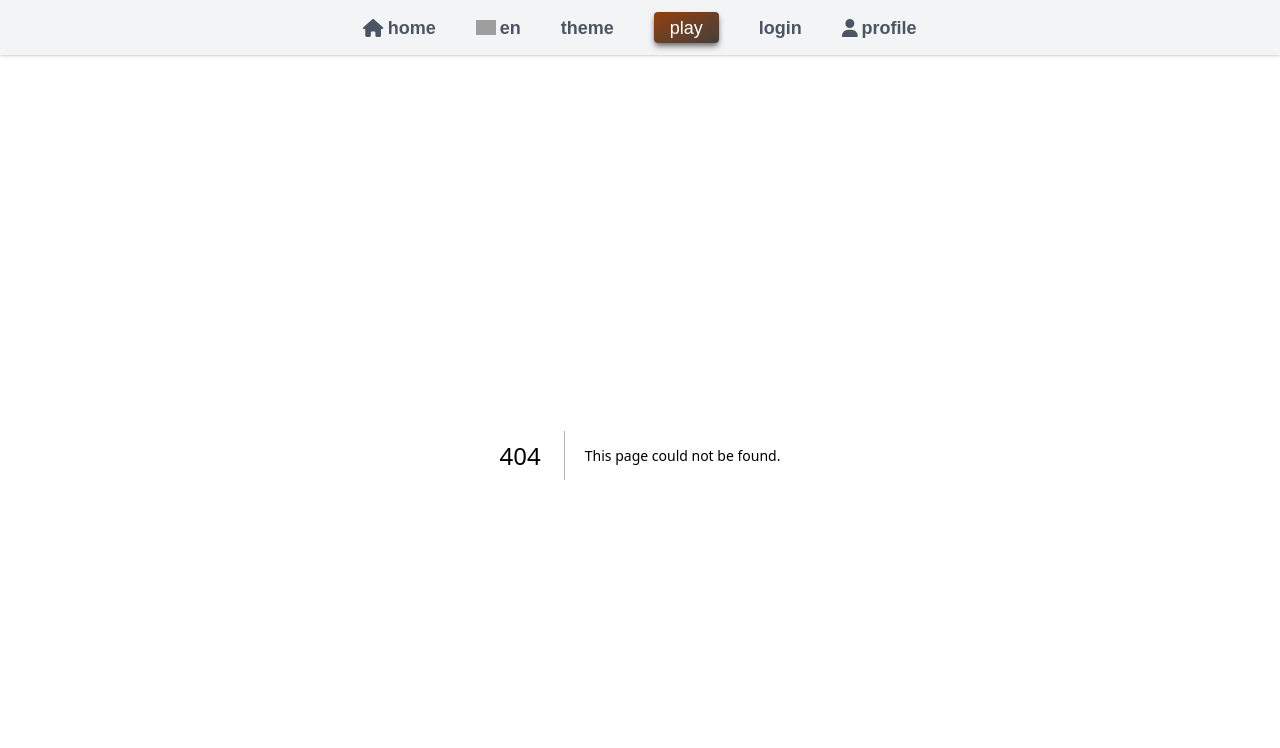
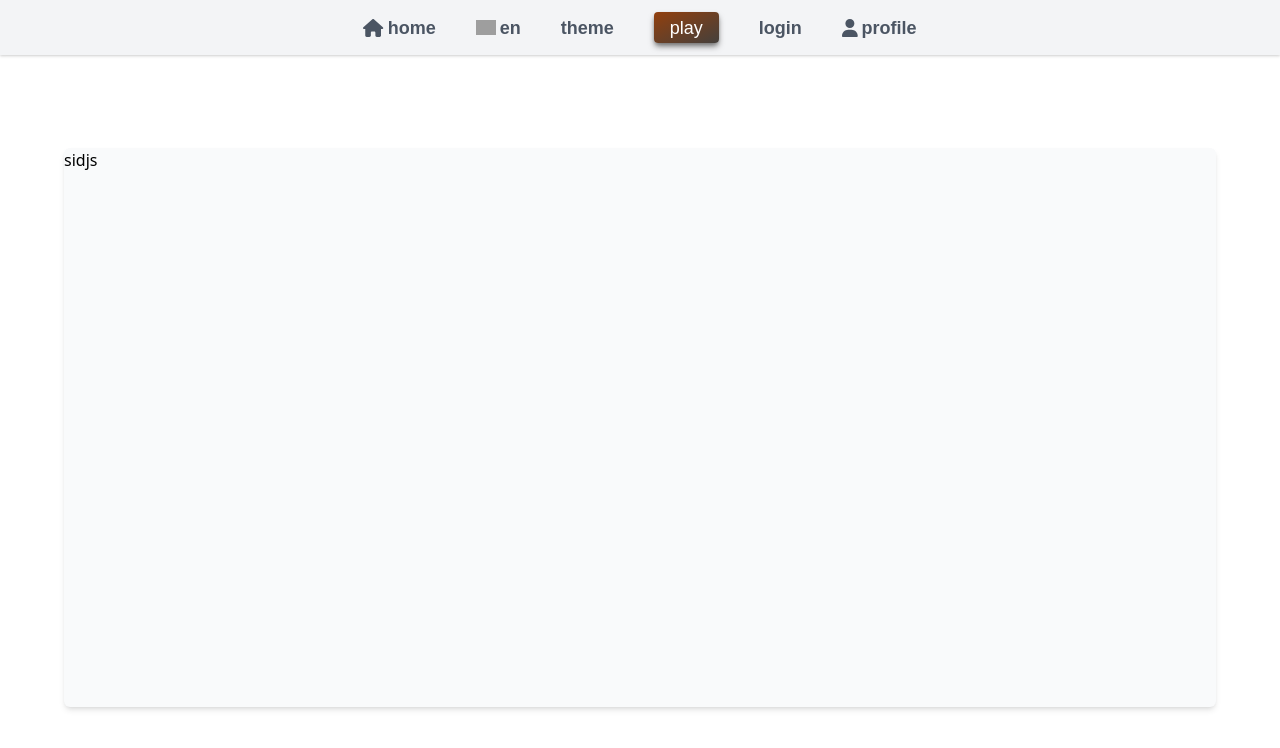
Before and after one commit to santiagomanso/oblivion, a Next.js app: page /game in a window 1280 px wide. Before the commit this address had no page. Shown: the top 748 px of the page. Built offline with nearby package versions, Linux system fonts and the light colour scheme; grey boxes are pictures that could not be loaded.

Commit message:
🔨 created component

```diff
--- /dev/null
+++ b/src/pages/game.tsx
@@ -0,0 +1,7 @@
+import Container from '@/components/containers/Container'
+
+const game = () => {
+  return <Container>sidjs</Container>
+}
+
+export default game
```
